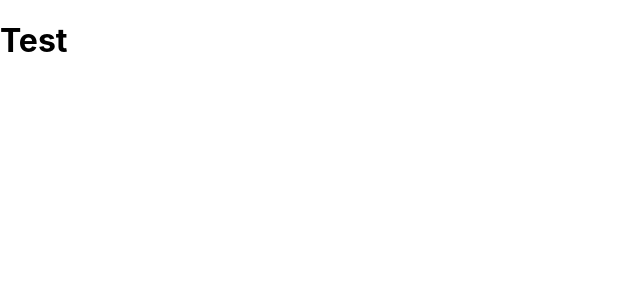
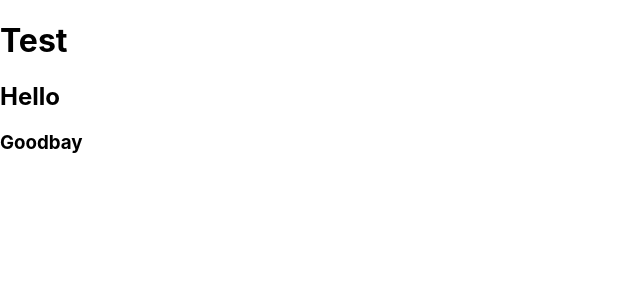
Before and after one commit to iq-dev-expert/practice-git-commands, a React (Create React App) app: page / in a window 1280 px wide. Shown: the top 300 px of the page, without its empty margins (0-640 px from the left). Built offline with nearby package versions, Linux system fonts and the light colour scheme.

Commit message:
Update App.jsx

```diff
--- a/src/components/App.jsx
+++ b/src/components/App.jsx
@@ -2,6 +2,8 @@ export const App = () => {
   return (
     <>
       <h1>Test</h1>
+      <h2>Hello</h2>
+      <h3>Goodbay</h3>
     </>
   );
 };
```
